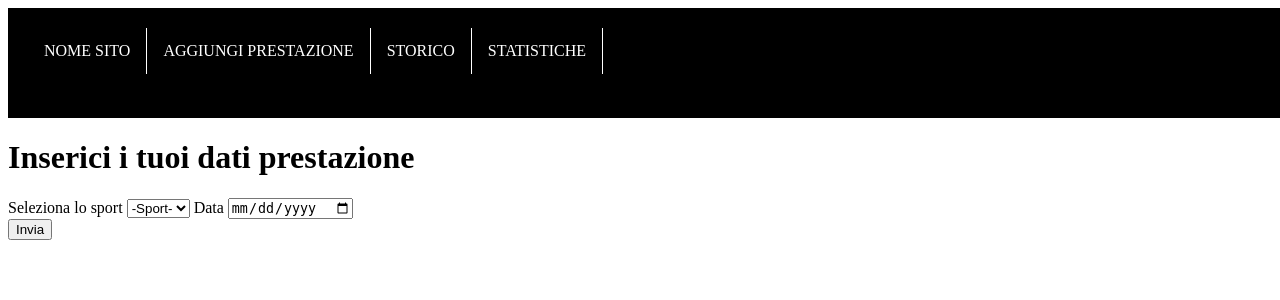
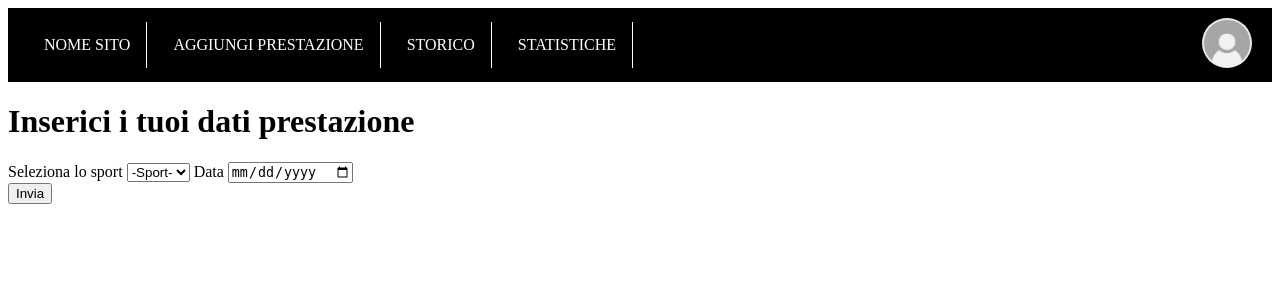
Before and after one commit to Lokkona/Progetto, a PHP site: page /inserisci_dati_form.php in a window 1280 px wide. Shown: the top 300 px of the page. Run offline with PHP 8.4, Linux system fonts and the light colour scheme; the visitor is signed in with stand-in values (Sample User, id 1).

Commit message:
inserisci dati

```diff
--- a/homepage.html
+++ b/homepage.html
@@ -9,7 +9,7 @@
     <a href="Login.HTML">Effettua il login </a> <br>
     <a href="registrati.php">Registrati</a> <br>
     <a href="logout.php">Effettua il logout</a><br>
-    <a href="inserisci_dati">Inserisci dati prestazione</a><br>
+    <a href="inserisci_dati_form.php">Inserisci dati prestazione</a><br>
     <a href="storico.html">visualizza storico prestazioni</a>
 </body>
 </html>
--- a/inserisci_dati_form.php
+++ b/inserisci_dati_form.php
@@ -1,5 +1,7 @@
 <?php
 session_start();
+$isLoggedIn = isset($_SESSION['user_id']);
+$uname = $isLoggedIn ? $_SESSION['uname'] : '';
 ?>
 <!DOCTYPE html>
 <html lang="en">
@@ -8,12 +10,16 @@ session_start();
     <meta name="viewport" content="width=device-width, initial-scale=1.0">
     <title>Inserisci_dati</title>
     <style>
-        body{
-            width=100%;
+    .flex-container {
+        display: flex;
+        flex-direction: row;
+        margin: 0;
     }
-        .hide{
+
+    .hide {
         display: none;
     }
+
     .error {
         color: red;
         padding: 10px;
@@ -29,36 +35,90 @@ session_start();
         border: 1px solid green;
         background-color: #e6ffe6;
     }
-        .topnav{
-            overflow:hidden;
-            background-color:black;
-            width: 100%;
-            height: 70px;
-            padding: 20px;
-            display: block;
-            margin: 0px;
+
+    /* Stile della barra di navigazione */
+    .topnav {
+        display: flex; /* Layout flessibile */
+        align-items: center; /* Allinea verticalmente */
+        justify-content: space-between; /* Spaziatura tra link e immagine */
+        background-color: black;
+        padding: 10px 20px;
     }
-        .topnav a {
-            float: left;
-            display: block;
+
+    /* Stile dei link nella nav */
+    .row1 {
+        display: flex;
+        gap: 10px;
+    }
+
+    .row1 a {
         color: white;
         text-align: center;
         padding: 14px 16px;
         text-decoration: none;
         border-right: solid white 1px;
     }
-        .topnav a:hover{
+
+    .row1 a:hover {
         color: black;
         background-color: grey;
     }
+
+    /* Stile immagine utente */
+    .row2 img {
+        width: 50px;
+        height: 50px;
+        border-radius: 50%; /* Immagine rotonda */
+        object-fit: cover;
+    }
+
+    .dropdown-menu {
+        display: none;
+        position: absolute;
+        right: 0;
+        top: 60px;
+        background-color: white;
+        box-shadow: 0 4px 8px rgba(0, 0, 0, 0.1);
+        border-radius: 8px;
+        padding: 10px 0;
+        z-index: 10;
+        width: 180px;
+    }
+
+    /* Stile delle voci del menu */
+    .dropdown-menu a {
+        display: block;
+        padding: 10px 20px;
+        color: black;
+        text-decoration: none;
+        transition: background-color 0.3s;
+    }
+
+    .dropdown-menu a:hover {
+        background-color: #f0f0f0;
+    }
 </style>
-</head>
+
 <body>
     <div class="topnav">
+        <div class="row1">
             <a href="homepage.html">NOME SITO</a>
             <a href="inserisci_dati_form.php">AGGIUNGI PRESTAZIONE</a>
             <a href="storico.html">STORICO</a>
             <a href="statistiche.html">STATISTICHE</a>
+        </div>
+        <div class="row2">
+            <img src="immagine-utente.jpg" alt="Immagine Utente" onclick="toggleMenu()">
+            <div class="dropdown-menu" id="dropdownMenu">
+            <?php if ($isLoggedIn): ?>
+                <p>Ciao, <?php echo htmlspecialchars($uname); ?>!</p>
+                <a href="logout.php">Logout</a>
+            <?php else: ?>
+                <a href="login.php">Login</a>
+                <a href="registrati.php">Registrati</a>
+            <?php endif; ?>
+            </div>
+        </div>
     </div>
     <h1>Inserici i tuoi dati prestazione</h1>
     <?php
@@ -201,7 +261,6 @@ session_start();
         <button type="submit" id="invio">Invia</button>
         </div>
     </form>
-
     <script>
         function mostraSport(){
             const formSport=document.querySelectorAll('.formSport');
@@ -218,6 +277,17 @@ session_start();
                 document.getElementById('invio').style.display = 'block';
             }
         }
+
+        function toggleMenu(){
+            const menu = document.getElementById("dropdownMenu");
+            menu.style.display = (menu.style.display === "block") ? "none" : "block";
+            document.addEventListener("click", function closeMenu(event) {
+                if (!event.target.closest('.row2')) {
+                    menu.style.display = "none";
+                    document.removeEventListener("click", closeMenu);
+                }
+            });
+        }
     </script>
 </body>
 </html>
--- a/login-manager.php
+++ b/login-manager.php
@@ -24,6 +24,7 @@ if($_SERVER["REQUEST_METHOD"] == "POST" && isset($_POST["mail"]) && !empty($_POS
             if(password_verify($fpassword, $row["pass"])){
                 $_SESSION["user_id"] = $row["id"];
                 $_SESSION["user_mail"] = $mail;
+                $_SESSION['uname'] = $row['uname'];
                header("Location: homepage.html");
             }
         } else {
```
Also changed, not shown: immagine-utente.jpg (added). Lines whose indentation alone changed are shown as unchanged.
